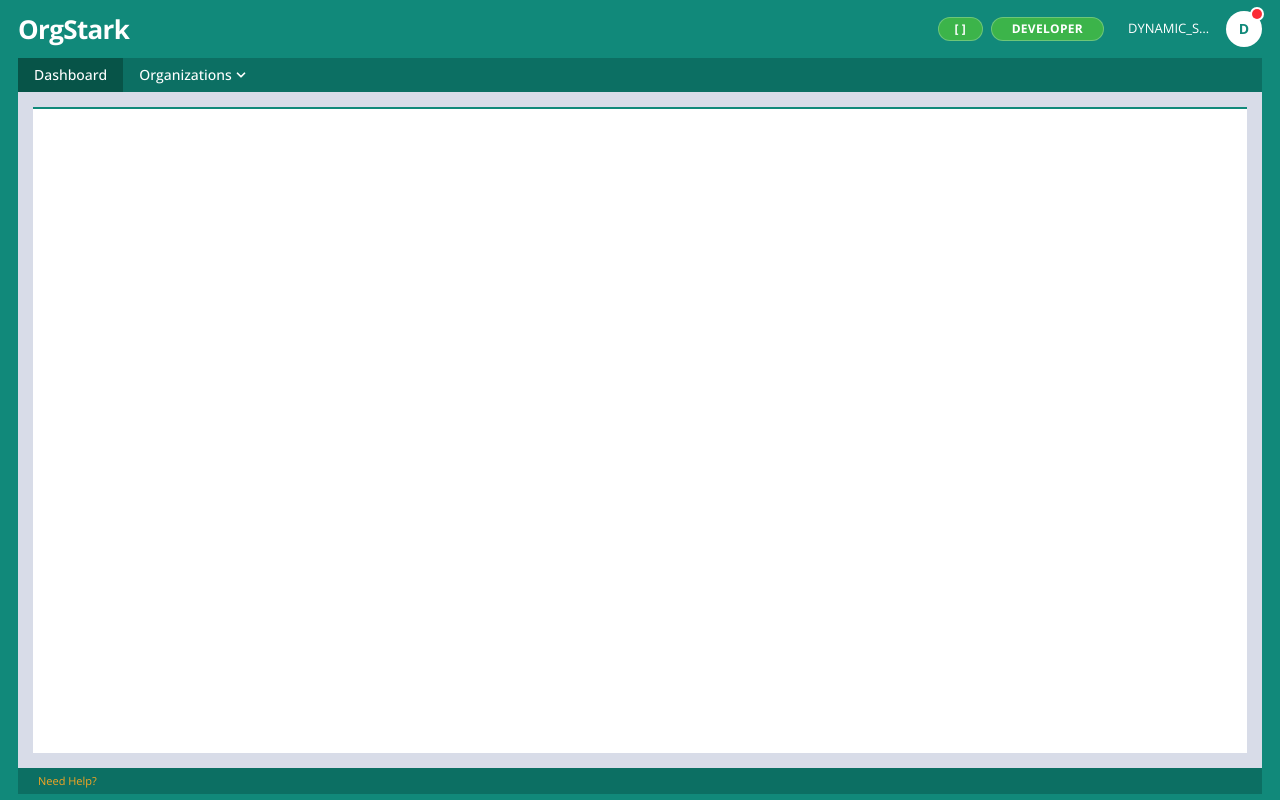
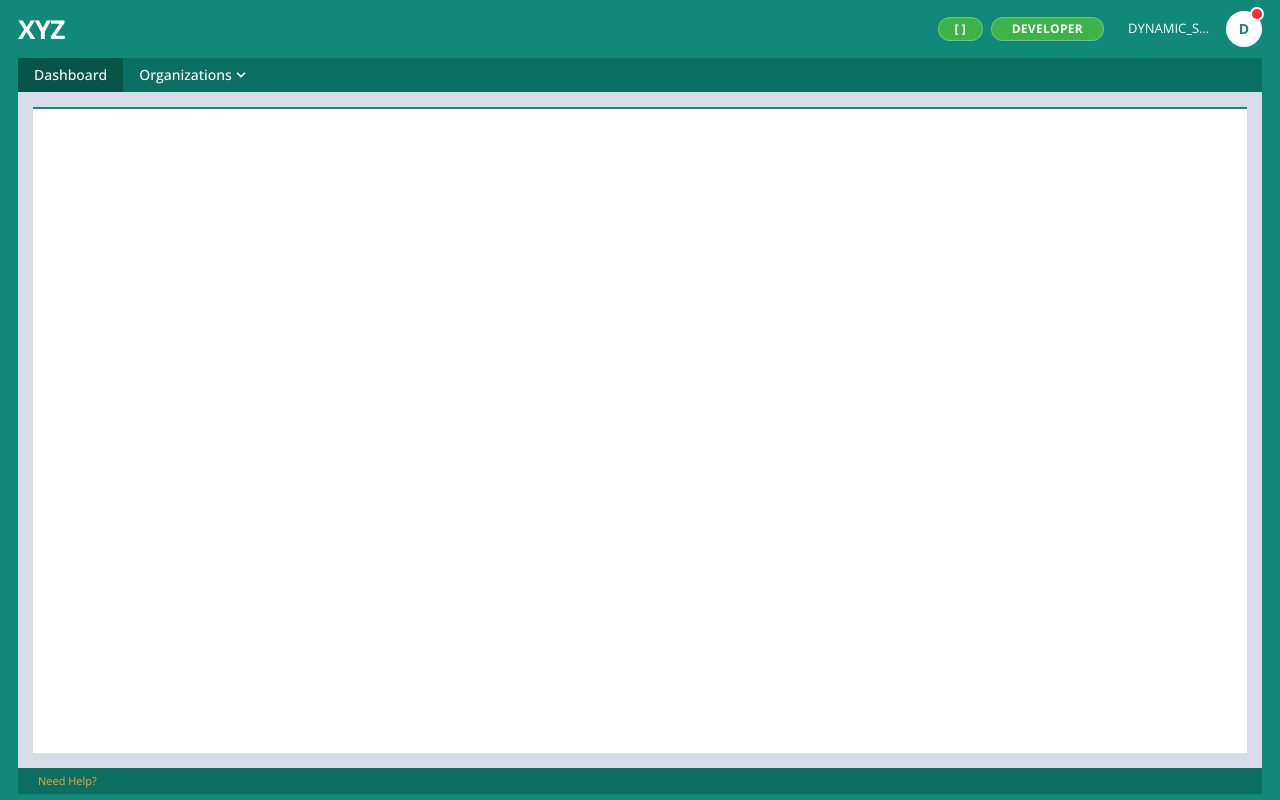
Before and after one commit to coadaltech/stark-frontend, a Next.js app: page / in a window 1280 px wide. Built offline with nearby package versions, Linux system fonts and the light colour scheme.

Commit message:
chore: remove orgstark name

```diff
--- a/src/app/(app)/organizations/page.tsx
+++ b/src/app/(app)/organizations/page.tsx
@@ -4,7 +4,7 @@ import { OrganizationsTable } from "@/components/organizations/organizations-tab
 import { listOrganizations } from "@/lib/organizations";
 import type { Organization } from "@/types/organization";
 
-export const metadata: Metadata = { title: "Organizations · OrgStark" };
+export const metadata: Metadata = { title: "Organizations · XYZ" };
 
 export default async function OrganizationsPage() {
   // Always render at request time; the list changes as organizations are added.
--- a/src/app/globals.css
+++ b/src/app/globals.css
@@ -128,7 +128,7 @@
     @apply font-sans;
   }
 }
-/* OrgStark brand palette */
+/*  brand palette */
 @theme {
   --color-brand: #11897a;
   --color-brand-nav: #0c6f63;
--- a/src/app/layout.tsx
+++ b/src/app/layout.tsx
@@ -13,8 +13,8 @@ const geistMono = Geist_Mono({
 });
 
 export const metadata: Metadata = {
-  title: "OrgStark",
-  description: "OrgStark administration",
+  title: "XYZ",
+  description: "XYZ administration",
 };
 
 export default function RootLayout({ children }: LayoutProps<"/">) {
--- a/src/components/layout/app-header.tsx
+++ b/src/components/layout/app-header.tsx
@@ -7,7 +7,7 @@ export function AppHeader() {
   return (
     <header className="flex h-[58px] shrink-0 items-center justify-between px-[18px] text-white">
       <Link href="/" className="text-[26px] leading-none font-bold tracking-tight">
-        OrgStark
+        XYZ
       </Link>
 
       <div className="flex items-center">
```
